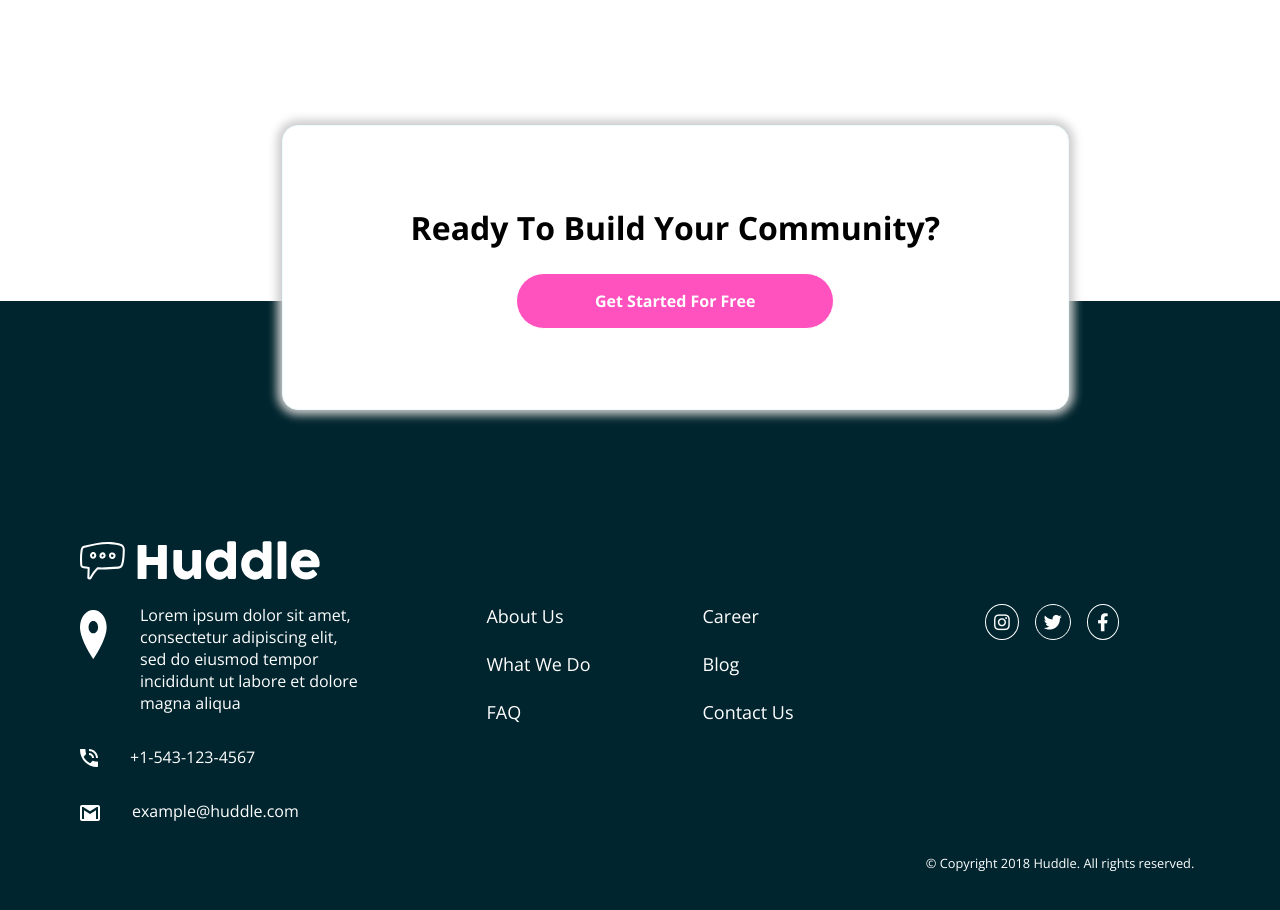
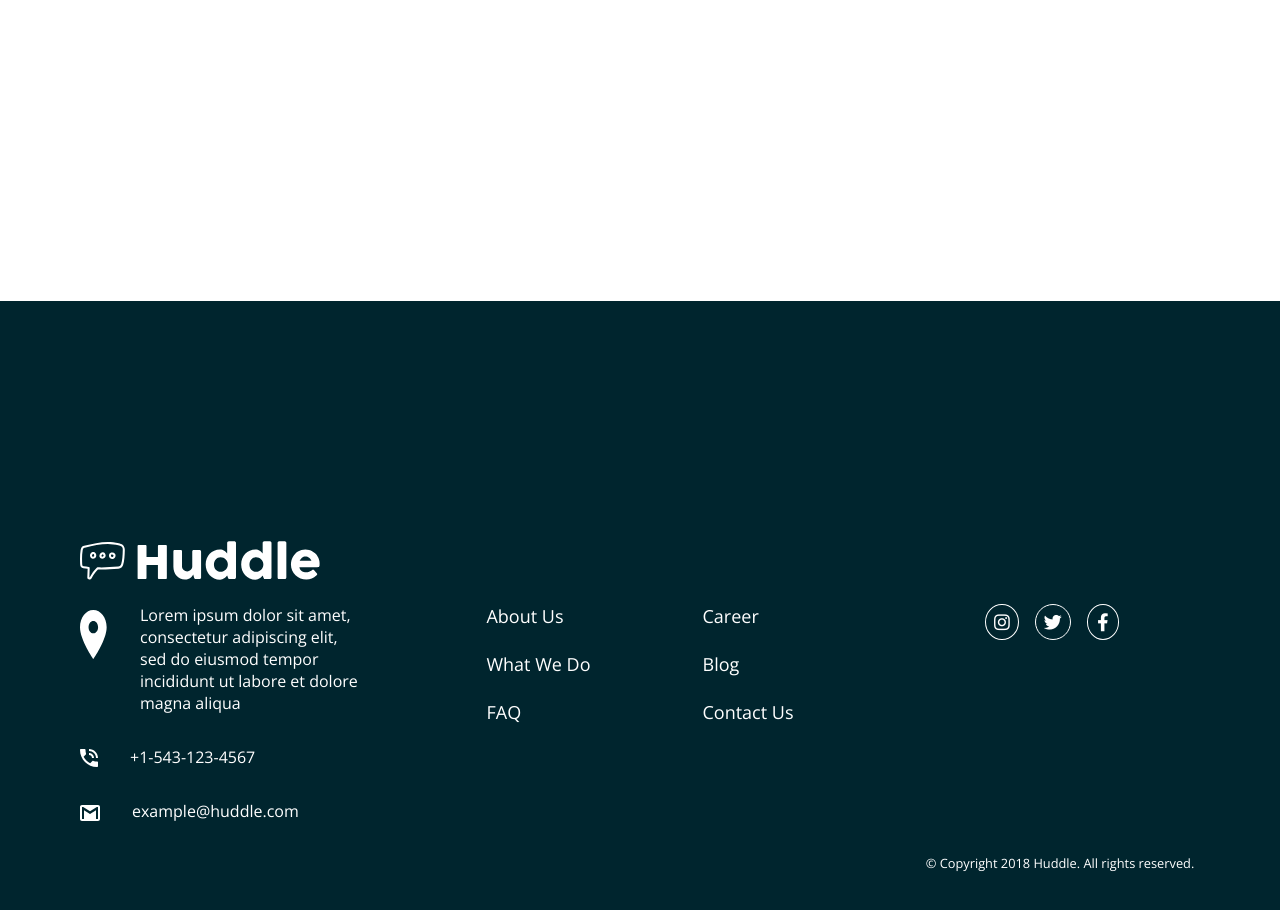
Before and after one commit to ryancodes116/huddle-landing-page, a plain HTML site: page index.html in a window 1280 px wide. Shown: the part 3800-4710 px from the top of the page. Drawn offline with nearby package versions, Linux system fonts and the light colour scheme.

Commit message:
removed bottom cta

```diff
--- a/style.css
+++ b/style.css
@@ -138,7 +138,7 @@ body {
 .cta-bottom {
   position: absolute;
   top: -8rem;
-  left: 5%;
+  width: 95%;
   background-color: #fff;
   color: #000;
   border: 1px solid var(--veryPaleCyan);
@@ -237,6 +237,10 @@ footer .copyright {
   .heading img {
     width: auto;
   }
+
+  .cta-bottom {
+    display: none;
+  }
 }
 
 /* Medium Devices */
@@ -305,21 +309,6 @@ footer .copyright {
     flex-direction: row;
   }
 
-  .cta-bottom {
-    padding: 5rem 8rem;
-    top: -11rem;
-    left: 22%;
-  }
-
-  .cta-bottom h3 {
-    font-size: 2rem;
-  }
-
-  .cta-bottom button {
-    padding: 1rem 3rem;
-    font-size: 1rem;
-  }
-
   footer {
     display: grid;
     grid-template-columns: repeat(4, 1fr);
```
